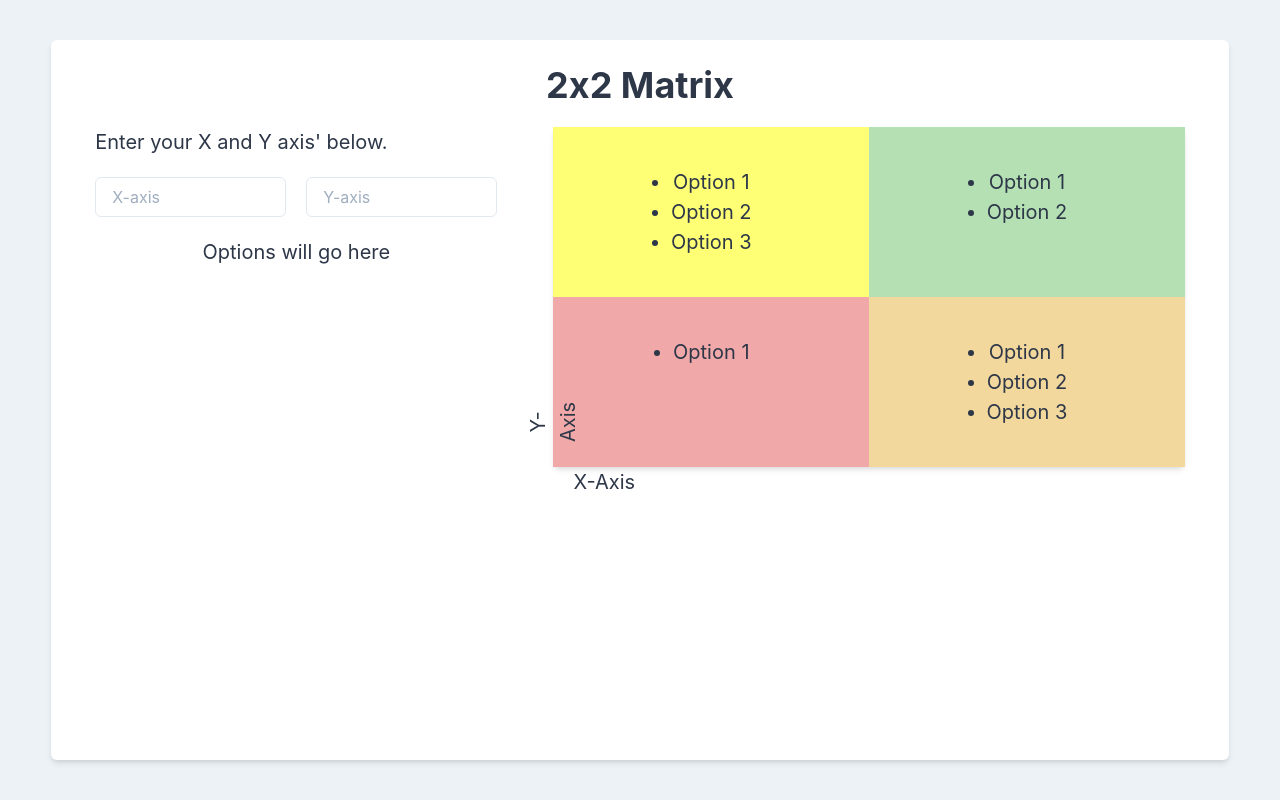
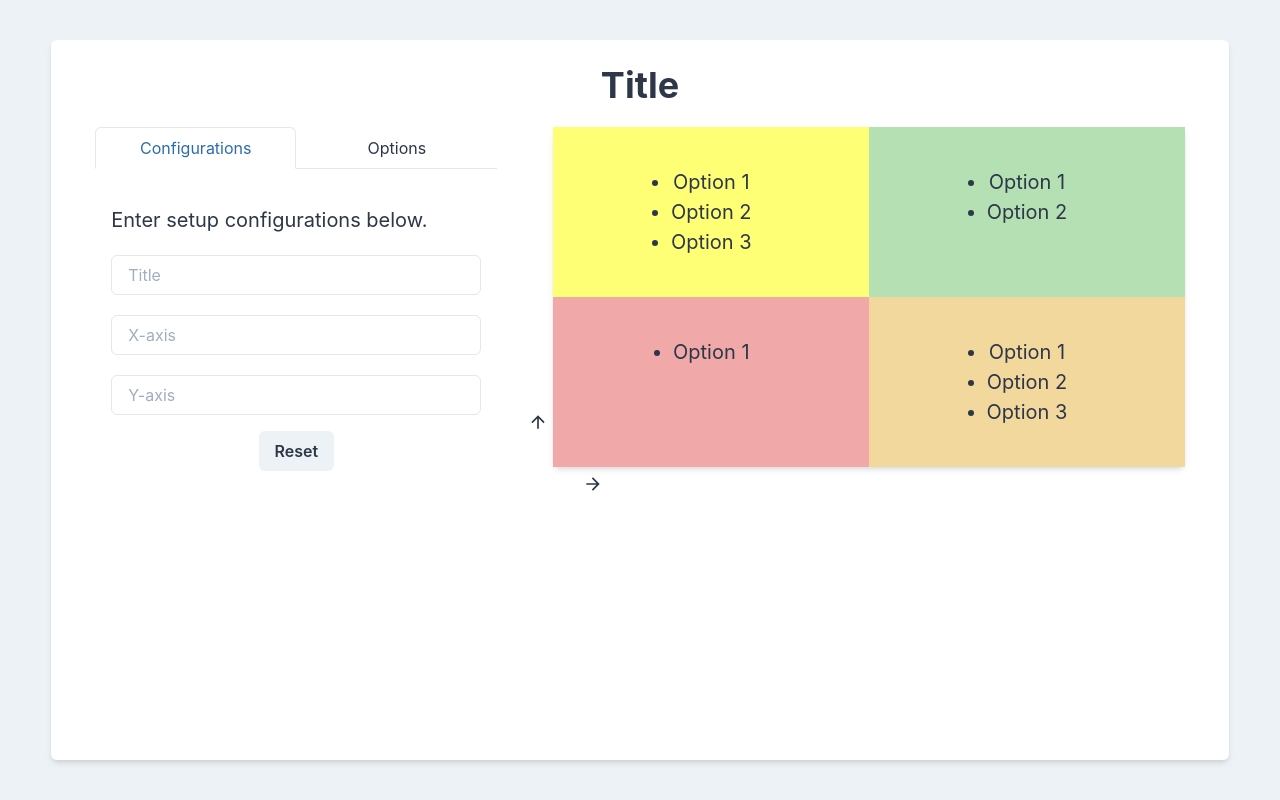
Before and after one commit to rporeilly/2x2matrix, a React (Create React App) app: page / in a window 1280 px wide. Built offline with nearby package versions, Linux system fonts and the light colour scheme.

Commit message:
ongoing state management

```diff
--- a/src/App.js
+++ b/src/App.js
@@ -7,7 +7,7 @@ import Controls from './components/Controls';
 import Display from './components/Display';
 
 function useStickyState(defaultValue, key) {
-  const [value, setValue] = React.useState(() => {
+  const [value, setValue] = useState(() => {
     const stickyValue = window.localStorage.getItem(key);
     return stickyValue !== null
       ? JSON.parse(stickyValue)
@@ -21,8 +21,10 @@ function useStickyState(defaultValue, key) {
 
 function App() {
 
-  const [xAxis, setXAxis] = useStickyState("X-Axis", "xaxis");
-  const [yAxis, setYAxis] = useStickyState("Y-Axis", "yaxis");
+
+  const [xAxis, setXAxis] = useStickyState("", "xaxis");
+  const [yAxis, setYAxis] = useStickyState("", "yaxis");
+  const [matrixTitle, setMatrixTitle] = useStickyState("", "title");
 
   const getXAxisValue = (event) => {
     setXAxis(event.target.value)
@@ -32,16 +34,32 @@ function App() {
     setYAxis(event.target.value)
   }
 
+  const setTitle = (event) => {
+    setMatrixTitle(event.target.value)
+  }
+
+  const clearState = () => {
+    setXAxis("")
+    setYAxis("")
+    setMatrixTitle("")
+  }
+
+
   return (
     <ChakraProvider theme={theme}>
       <Box textAlign="center" fontSize="xl" >
         <Box boxShadow="md" p="6" bg="white" rounded="md" minH="90vh" maxW="92%" m="5vh auto 0" className="wrapper">
-          <Heading as="h1">2x2 Matrix</Heading>
+          <Heading as="h1">{matrixTitle ? matrixTitle : "Title"}</Heading>
           <Grid templateColumns="repeat(5, 1fr)" gap={4}>
             <GridItem colSpan={2} p="5">
               <Controls
                 getX={getXAxisValue}
                 getY={getYAxisValue}
+                clearState={clearState}
+                setTitle={setTitle}
+                matrixTitle={matrixTitle}
+                yAxis={yAxis}
+                xAxis={xAxis}
               />
             </GridItem>
             <GridItem colSpan={3} p="5">
--- a/src/components/Controls.js
+++ b/src/components/Controls.js
@@ -1,5 +1,5 @@
 import {
-  Box, Flex, Text, Heading, Stack, Input
+  Box, Button, Stack, Text, Tabs, TabList, TabPanels, Tab, TabPanel, Input
 } from '@chakra-ui/react';
 import Options from './Options';
 
@@ -7,12 +7,26 @@ function Controls(props) {
 
   return (
     <Box>
-      <Text align="left">Enter your X and Y axis' below.</Text>
-      <Flex m="20px 0">
-        <Input mr="20px" onChange={props.getX} placeholder="X-axis" />
-        <Input onChange={props.getY} placeholder="Y-axis" />
-      </Flex>
-      <Options />
+      <Tabs isFitted variant="enclosed">
+        <TabList mb="1em">
+          <Tab>Configurations</Tab>
+          <Tab>Options</Tab>
+        </TabList>
+        <TabPanels>
+          <TabPanel>
+            <Stack spacing={5}>
+              <Text align="left">Enter setup configurations below.</Text>
+              <Input onChange={props.setTitle} value={props.matrixTitle} placeholder="Title" />
+              <Input  onChange={props.getX} value={props.xAxis} placeholder="X-axis" />
+              <Input onChange={props.getY} value={props.yAxis} placeholder="Y-axis" />
+            </Stack>
+          </TabPanel>
+          <TabPanel>
+            <Options />
+          </TabPanel>
+        </TabPanels>
+      </Tabs>
+      <Button onClick={props.clearState}>Reset</Button>
     </Box>
 
   );
--- a/src/components/Display.js
+++ b/src/components/Display.js
@@ -1,12 +1,15 @@
 import {
   Box, Flex, Center, SimpleGrid, Text, Heading, VStack, Input
 } from '@chakra-ui/react';
+import {ArrowForwardIcon} from '@chakra-ui/icons'
 
 function Display(props) {
   return (
     <Box position="relative">
       <Box transform="rotate(-90deg)" position="absolute" bottom="55px">
-        <Text position="fixed" top="-30px"  align="center" >{props.YAxisValue}</Text>
+        <Text position="fixed" top="-30px"  align="center" >{props.YAxisValue}
+          <ArrowForwardIcon position="absolute" top="5px" ml="10px"/>
+        </Text>
       </Box>
       <Box rounded="md" boxShadow="md">
         <SimpleGrid columns={2} spacing={0}>
@@ -45,7 +48,9 @@ function Display(props) {
           </Box>
         </SimpleGrid>
       </Box>
-      <Text align="left" ml="20px">{props.XAxisValue}</Text>
+      <Text align="left" ml="20px">{props.XAxisValue}
+        <ArrowForwardIcon ml="10px"/>
+      </Text>
     </Box>
   );
 }
```
